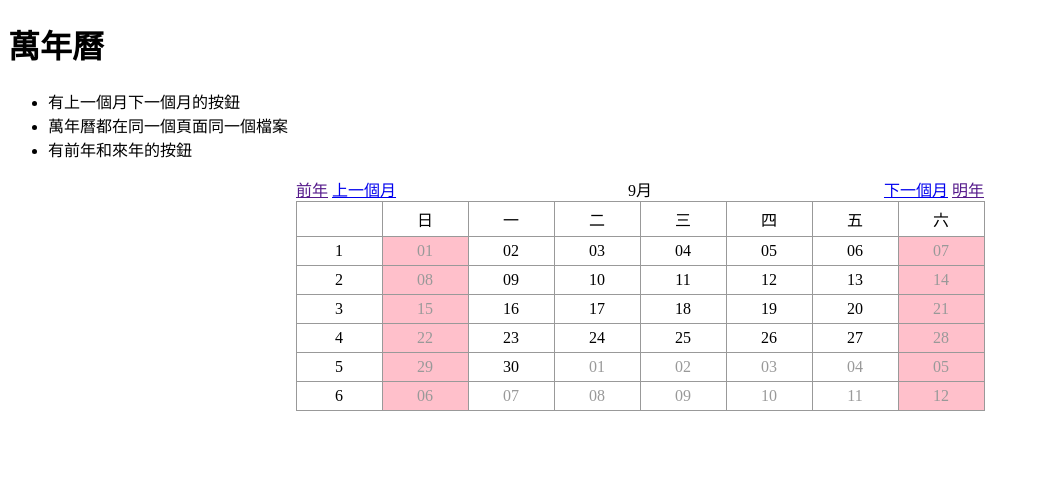
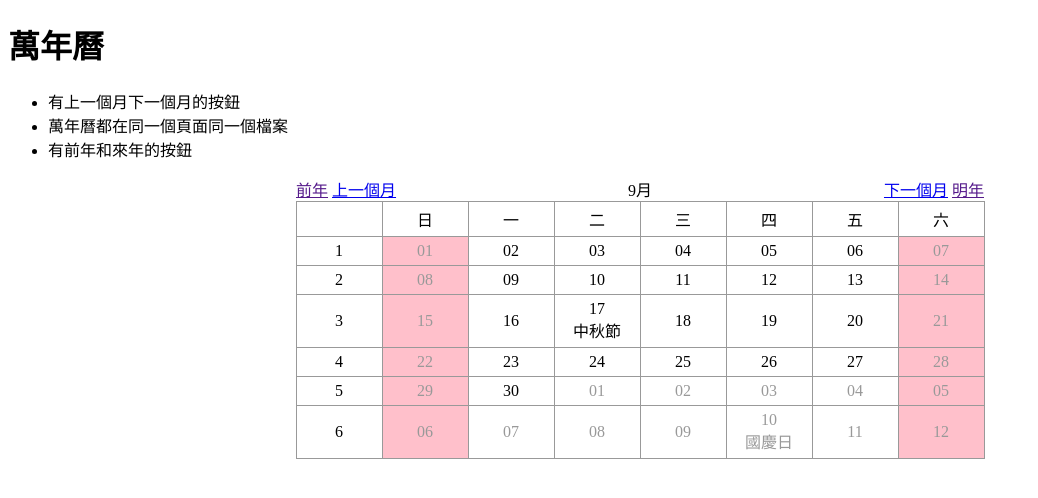
Before and after one commit to php8database/11304-PHP, a PHP site: page /calendar.php?year=2024&month=9 in a window 1280 px wide. Shown: the top 498 px of the page, without its empty margins (0-1038 px from the left). Run offline with PHP 8.4, Linux system fonts and the light colour scheme.

Commit message:
使用陣列來增加日期的判斷內容,顯示特定節日或紀念日

```diff
--- a/calendar.php
+++ b/calendar.php
@@ -76,7 +76,22 @@ if($month+1>12){
     $nextYear=$year;
 }
 
-
+$spDate=['2024-11-07'=>"立冬",
+         '2024-06-10' => "端午節",
+         '2024-09-17' => "中秋節",
+         '2025-06-20' => "端午節",
+         '2025-09-27' => "中秋節",
+         '2026-06-30' => "端午節",
+         '2026-10-07' => "中秋節",
+         '2024-11-22'=>'小雪'];
+$holidays = [
+    '01-01' => "元旦",
+    '02-10' => "農曆新年",
+    '04-04' => "兒童節",
+    '04-05' => "清明節",
+    '05-01' => "勞動節",
+    '10-10' => "國慶日"
+];
 ?>
 <div class='nav'>
     <table style="width:100%">
@@ -108,7 +123,7 @@ if($month+1>12){
 </tr>
 <?php
 
-$firstDay="2024-{$month}-1";
+$firstDay="{$year}-{$month}-1";
 $firstDayTime=strtotime($firstDay);
 $firstDayWeek=date("w",$firstDayTime);
 
@@ -130,6 +145,14 @@ for($i=0;$i<6;$i++){
 
         echo "<td class='$isHoliday $theMonth $isToday'>";
         echo date("d",$theDayTime);
+        if(isset($spDate[date("Y-m-d",$theDayTime)])){
+            echo "<br>{$spDate[date("Y-m-d",$theDayTime)]}";
+        }
+
+        if(isset($holidays[date("m-d",$theDayTime)])){
+            echo "<br>{$holidays[date("m-d",$theDayTime)]}";
+        }
+
         echo "</td>";
 
     }
```
Also changed, not shown: Teacher Code/11304-PHP/2024-10-28/calendar.php (+25 -2 lines).
